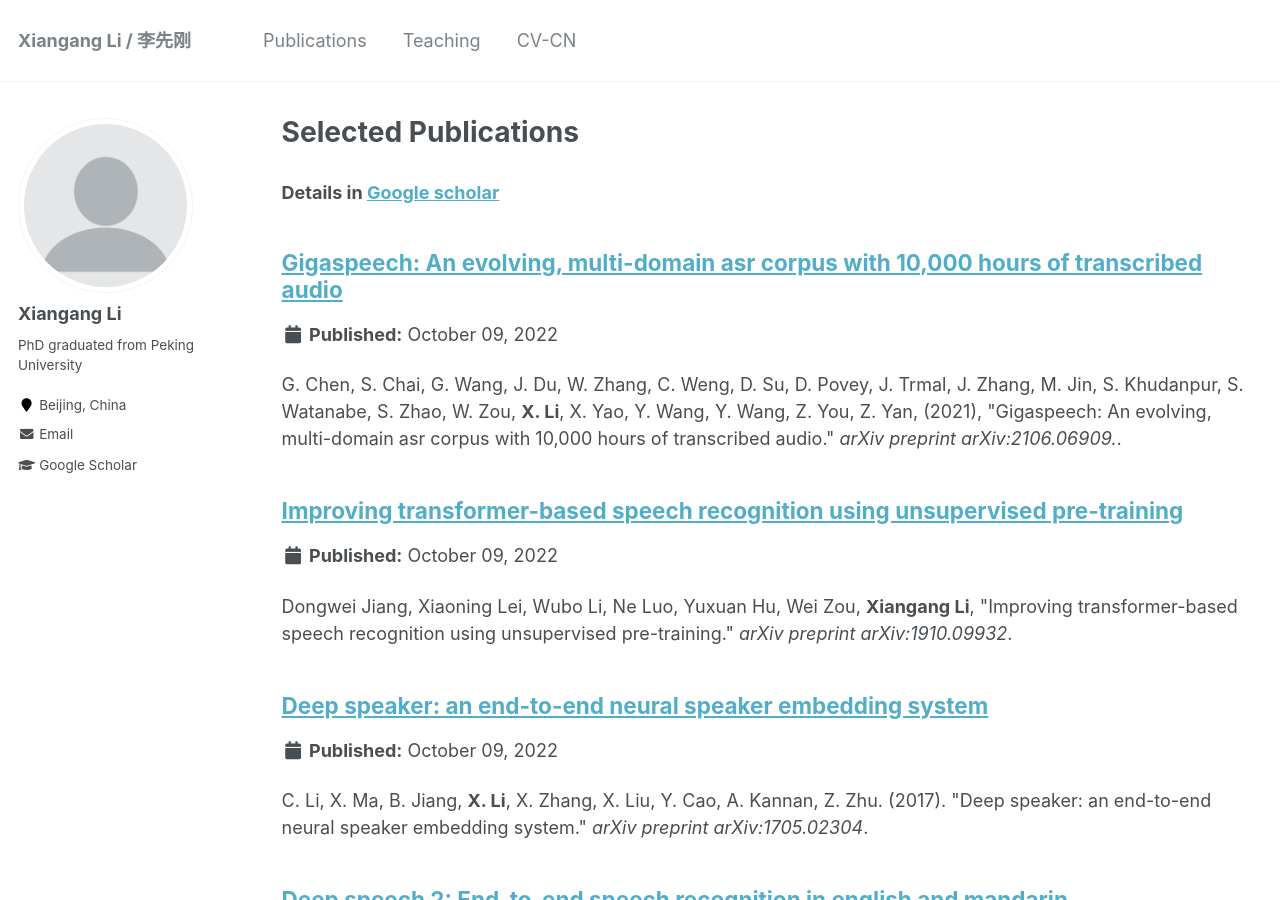
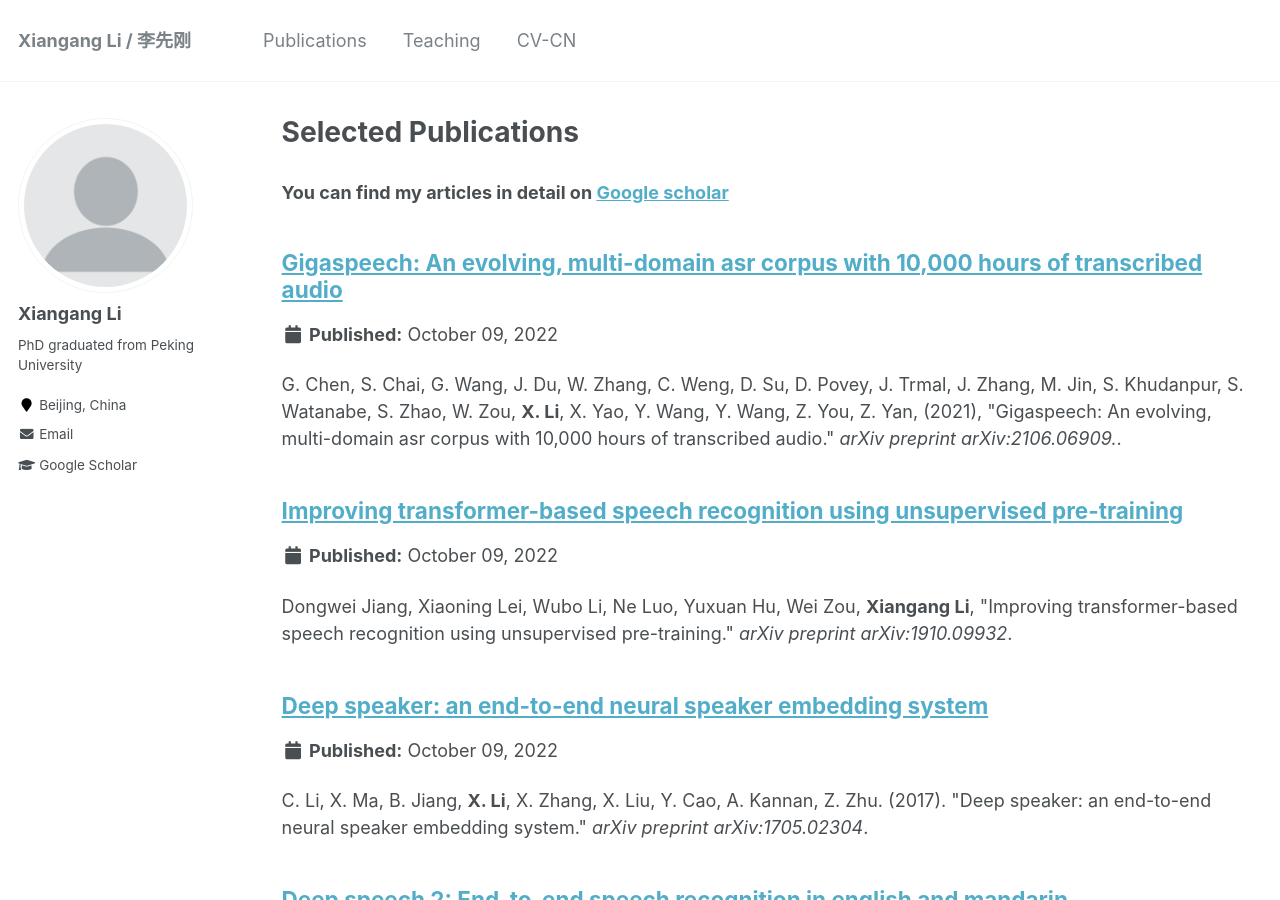
Before and after one commit to xiangangli/xiangangli.github.io, a Jekyll site: the page built from _pages/publications.md, in a window 1280 px wide and 900 px high. Built offline with Jekyll 4.4.1, drawn with Linux system fonts in a browser that asks for light colours.

Commit message:
update pub

```diff
--- a/_pages/publications.md
+++ b/_pages/publications.md
@@ -5,7 +5,7 @@ permalink: /publications/
 author_profile: true
 ---
 
-### Details in [Google scholar](https://scholar.google.com/citations?user=80YNQwMAAAAJ&hl=zh-CN)
+### You can find my articles in detail on [Google scholar](https://scholar.google.com/citations?user=80YNQwMAAAAJ&hl=zh-CN)
 
 {% if author.googlescholar %}
   You can also find my articles on <u><a href="{{author.googlescholar}}">my Google Scholar profile</a>.</u>
```
